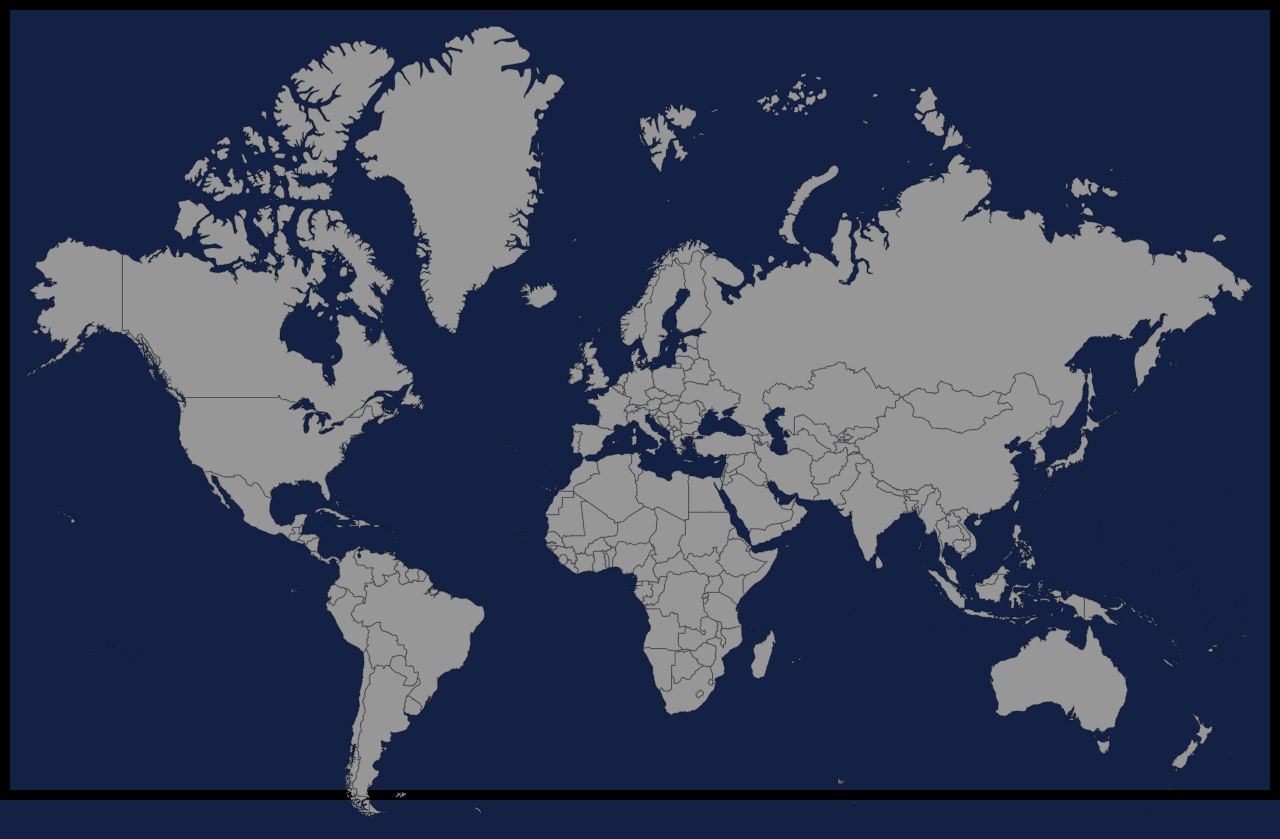
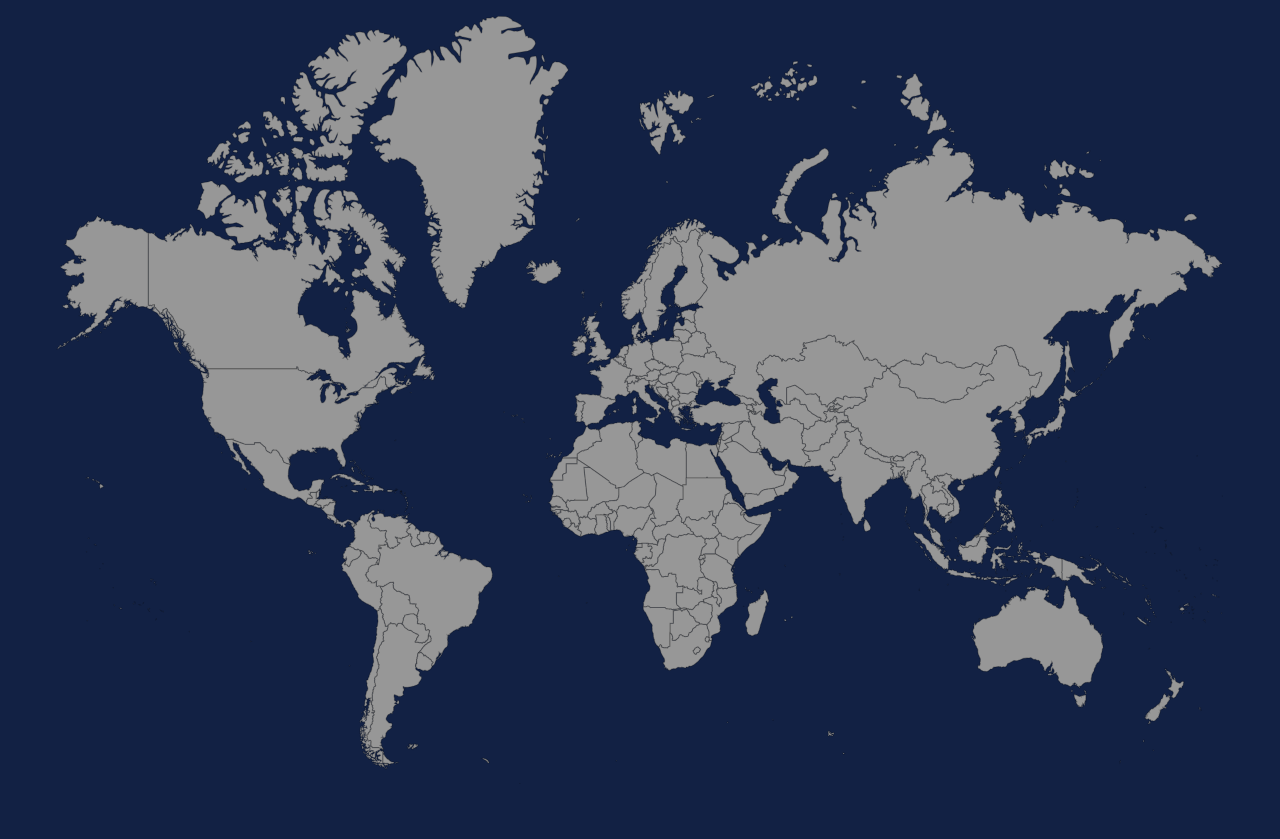
Before and after one commit to ShawnO86/Interactive_Map, a Vue app in the folder Interactive_World_Map/: page / in a window 1280 px wide. After the commit the page ends 800 px from the top, so only its background shows below. Built offline with nearby package versions, Linux system fonts and the light colour scheme.

Commit message:
adds vue router and playwright

```diff
--- a/Interactive_World_Map/index.html
+++ b/Interactive_World_Map/index.html
@@ -3,7 +3,7 @@
   <head>
     <meta charset="UTF-8">
     <meta name="viewport" content="width=device-width, initial-scale=1.0">
-    <title>Vite App</title>
+    <title>Interactive World Map</title>
   </head>
   <body>
     <main id="app"></main>
--- a/Interactive_World_Map/package.json
+++ b/Interactive_World_Map/package.json
@@ -13,7 +13,8 @@
   },
   "dependencies": {
     "pinia": "^2.2.1",
-    "vue": "^3.4.29"
+    "vue": "^3.4.29",
+    "vue-router": "^4.4.3"
   },
   "devDependencies": {
     "@playwright/test": "^1.44.1",
--- a/Interactive_World_Map/src/assets/main.css
+++ b/Interactive_World_Map/src/assets/main.css
@@ -11,8 +11,6 @@
   --color-border-selected: rgba(0, 0, 0, 1);
 
   --color-text: rgba(60, 60, 60, 0.66);
-
-  --section-gap: 10rem;
 }
 
 *,
@@ -37,6 +35,13 @@ body {
   font-weight: normal;
 }
 
+svg {
+  position: absolute;
+  width: 100%;
+  height: 100%;
+  padding: 1rem;
+}
+
 path {
   fill: var(--color-map);
   stroke: var(--color-border);
@@ -49,20 +54,3 @@ path:hover {
   fill: var(--color-map-highlight);
   stroke: var(--color-border-highlight);
 }
-
-.zoomed-in {
-  width: 100%;
-  height: 100%;
-}
-
-.zoomed-in path {
-  stroke: none;
-}
-
-.zoom {
-  transform: scale(1.5);
-}
-
-.hide {
-  display: none;
-}
--- a/Interactive_World_Map/src/components/Map.vue
+++ b/Interactive_World_Map/src/components/Map.vue
@@ -4,7 +4,6 @@ import MapImage from '../assets/map-image.svg?raw';
 
 const tooltip_text = ref('');
 const country_svg = ref('');
-const scale = ref(1);
 
 const tooltip_pos = reactive({
     top: 0,
@@ -22,6 +21,7 @@ function displayTip(event) {
     }
 };
 
+//send this to a router for a new page, then use name to get more info from api.
 function handleSvgClick(event) {
     const element = event.target;
     if (element.tagName == 'path') {
@@ -32,8 +32,8 @@ function handleSvgClick(event) {
 };
 
 function backout() {
-        // Reset back to full map
-        country_svg.value = '';
+    // Reset back to full map
+    country_svg.value = '';
 };
 
 
@@ -41,38 +41,42 @@ function backout() {
 
 <template>
     <div class="map-container" @click="handleSvgClick" @mousemove="displayTip">
-        <button v-if="country_svg" @click="backout">Back to map</button>
-        <div class="svg-wrapper" :style="{transform: `scale(${scale})`}">
-            <div class="zoomed-svg" v-if="country_svg" v-html="country_svg"></div>
-            <div class="svg-image" v-else v-html="MapImage"></div>
+        <div class="country-svg-wrapper" v-if="country_svg">
+            <button @click="backout">Back to map</button>
+            <div class="zoomed-svg" v-html="country_svg"></div>
+        </div>
+        <div class="map-svg-wrapper" v-else>
+            <div class="svg-image" v-html="MapImage"></div>
         </div>
     </div>
 
-    <div class="tooltip" v-if="tooltip_text"
-        :style="{ top: tooltip_pos.top + 'px', left: tooltip_pos.left + 'px' }">
+    <div class="tooltip" v-if="tooltip_text" :style="{ top: tooltip_pos.top + 'px', left: tooltip_pos.left + 'px' }">
         {{ tooltip_text }}
     </div>
 </template>
 
 <style scoped>
 .map-container {
+    height: 100vh;
     width: 100%;
-    height: 100%;
-    padding: 1rem;
-    border: 10px solid black;
 }
 
-.svg-wrapper {
-  transform-origin: center center; /* Ensure the zoom happens from the center */
-  display: block; /* Ensure the SVG scales properly */
-  width: 100%;
-  height: 100%;
-  transition: transform 0.2s ease; /* Smooth zoom effect */
+.map-svg-wrapper {
+    height: 100%;
 }
 
-.svg-image, .zoomed-svg {
-    margin: auto;
+.country-svg-wrapper {
+    height: 95%;
+    padding: 1.5rem;
+}
+
+.svg-image {
     height: 100%;
+    position: relative;
+}
+.zoomed-svg {
+    height: 100%;
+    position: relative;
 }
 
 .tooltip {
```
Also changed, not shown: 2 other files (tests, documents, lock files or other folders).
